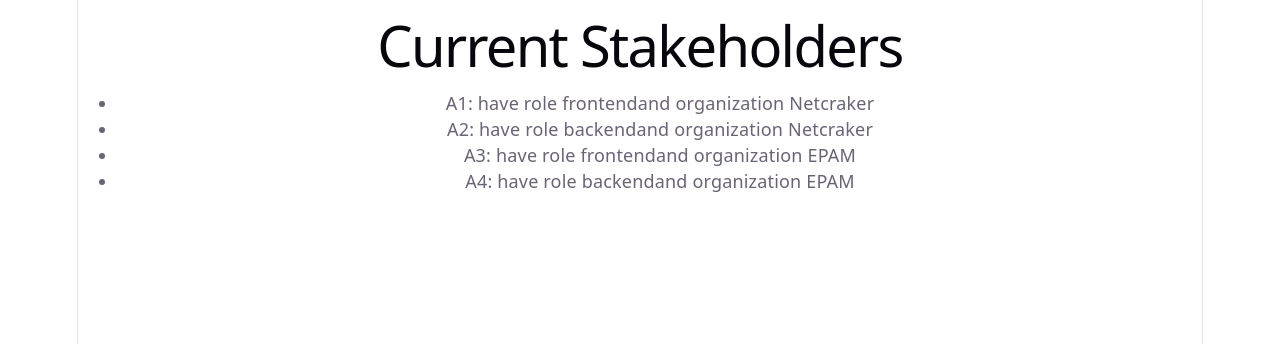
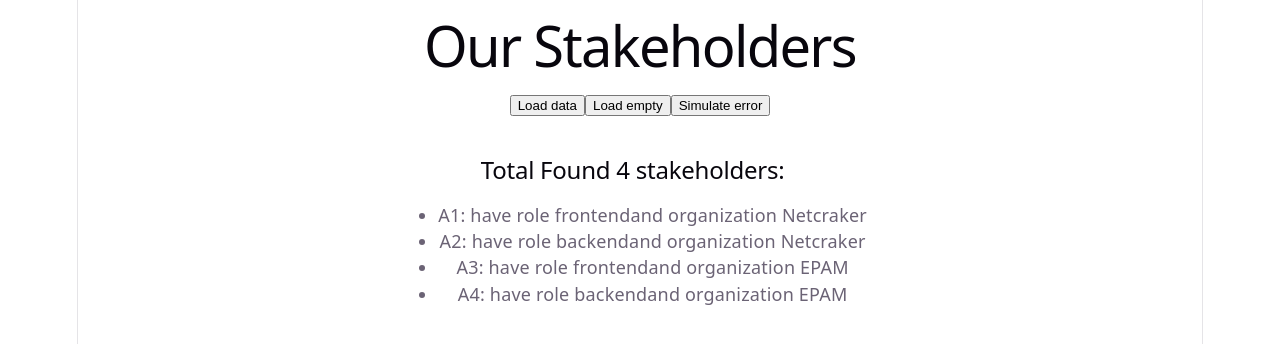
Before and after one commit to Igorstar23/igor-stakeholder-onboarding, a React (Vite) app in the folder apps/react-lab/: page / in a window 1280 px wide. Shown: the top 344 px of the page. Built offline with nearby package versions, Linux system fonts and the light colour scheme.

Commit message:
feat(react): handle async UI states and retry

```diff
--- a/apps/react-lab/src/App.css
+++ b/apps/react-lab/src/App.css
@@ -198,3 +198,17 @@
 .stakeholdereditor button {
   margin: 1%;
 }
+
+.stakeholders-list {
+  margin-top: 2.5%;
+  float: left;
+  margin-left: 28.5%;
+}
+
+.stakeholders-list-error h2 {
+  margin-top: 2.5%;
+  color: red;
+}
+.stakeholders-block h2 {
+  margin-top: 2.5%;
+}
--- a/apps/react-lab/src/modules/12-effects-async/AsyncStakeholderPage.tsx
+++ b/apps/react-lab/src/modules/12-effects-async/AsyncStakeholderPage.tsx
@@ -1,29 +1,40 @@
-import { useEffect, useState } from "react";
+import { useEffect, useRef, useState } from "react";
 import type { Stakeholder } from "./type";
 
 type Status = 'idle' | 'loading' | 'success' | 'error';
 
 export default function AsyncStakeholderPage() {
 
-    const [status, setStatus] = useState('idle');
+    const defUrl = '/stakeholders.json';
+    const [status, setStatus] = useState<Status>('idle');
     const [data, setData] = useState<Stakeholder[]>([]);
     const [error, setError] = useState('');
+    const controller = useRef<AbortController|null>(null);
 
-    async function load(url:string, signal:AbortSignal) {
+    async function load(url:string) {
+        controller.current?.abort();
+
+        const currentController = new AbortController();
+        controller.current = currentController
         setError('');
         setStatus('loading');
 
         try{
-            let response = await fetch(url, {signal});
+            let response = await fetch(url, {signal: currentController.signal});
 
             if (!response.ok) throw new Error(`${response.status}`);
 
             let jsonData:Stakeholder[] = await response.json();
+
+            if (currentController.signal.aborted) return;
+            if (controller.current !== currentController) return;
             setData(jsonData);
             setStatus('success');
 
         } catch(e) {
 
+            if (controller.current !== currentController) return;
+            if (currentController.signal.aborted) return;
             if (e instanceof Error && e.name === 'AbortError') return;
             setError(e instanceof Error? e.message : 'Unexpected error!');
             setStatus('error');
@@ -31,25 +42,51 @@
     };
 
     useEffect(()=> {
-        let aController = new AbortController();
-        load('/stakeholders.json', aController.signal);
+        load(defUrl);
 
         return function cleanup() {
-            aController.abort();
+            controller.current?.abort();
+            controller.current = null;
         };
     }, []);
 
     return (
         <div>
-            <h1>Current Stakeholders</h1>
-            <div className="Stakeholders-list">
+            <h1>Our Stakeholders</h1>
+            <div className="stakeholders-block">
+
+                <div className="stakeholders-list-control">
+                    <button
+                        type="button"
+                        onClick={() => {load(defUrl)}}>
+                        Load data
+                    </button>
+                    <button
+                        type="button"
+                        onClick={
+                            () => {
+                                controller.current?.abort();
+                                controller.current = null;
+                                setData([]);
+                                setError('');
+                                setStatus('success');
+                            }
+                        }>
+                        Load empty
+                    </button>
+                    <button
+                        type="button"
+                        onClick={() => {load('')}}>
+                        Simulate error
+                    </button>
+                </div>
+
                 {status === 'loading' && <h2>Loading  ...</h2>}
                 {status == 'error' && (
                         <div className="stakeholders-list-error">
                             <h2>{error}</h2>
                             <button type="button" onClick={()=>{
-                                let aController = new AbortController();
-                                load('/stakeholders.json', aController.signal);
+                                load(defUrl);
                             }}>
                                 Retry
                             </button>
@@ -58,6 +95,8 @@
                 }
                 {status == 'success' && data.length === 0 && <h2>No stakeholders found!</h2>}
                 {status == 'success' && data.length > 0 && (
+                    <div className="stakeholders-list">
+                        <h2>Total Found {data.length} stakeholders:</h2>
                         <ul>
                             {
                                 data.map((stakeholder:Stakeholder)=>(
@@ -69,8 +108,9 @@
                                 )
                             }
                         </ul>
+                    </div>
                 )}
             </div>
         </div>
     );
-}
+}''
```
Lines whose indentation alone changed are shown as unchanged.
